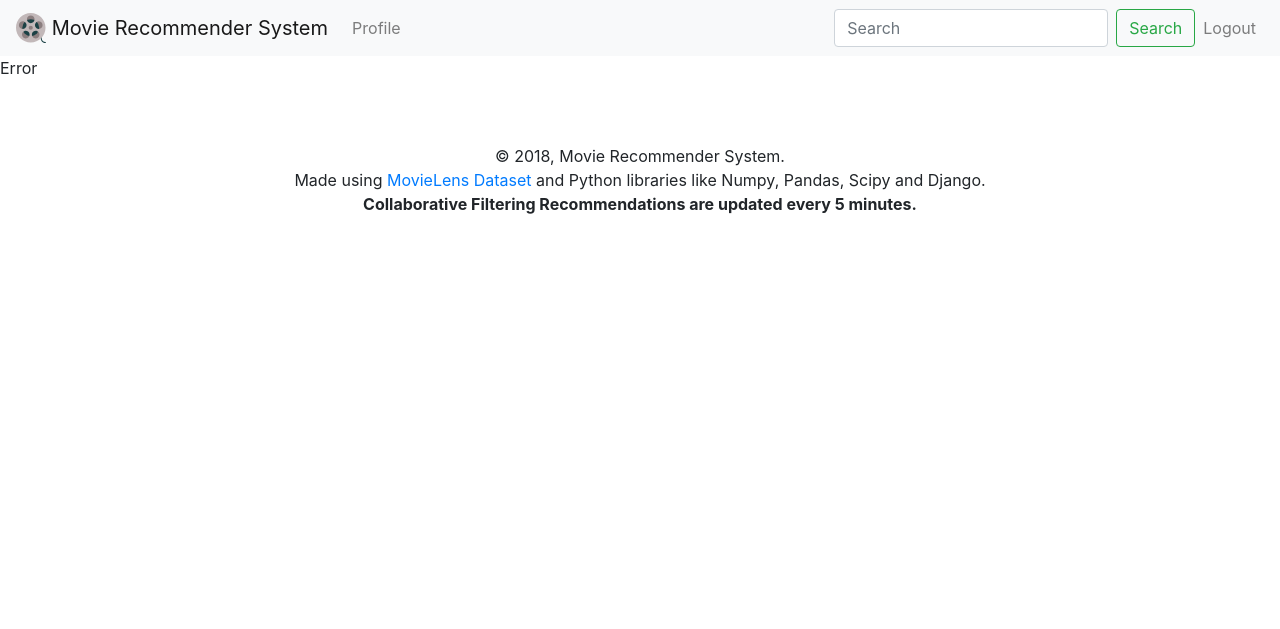
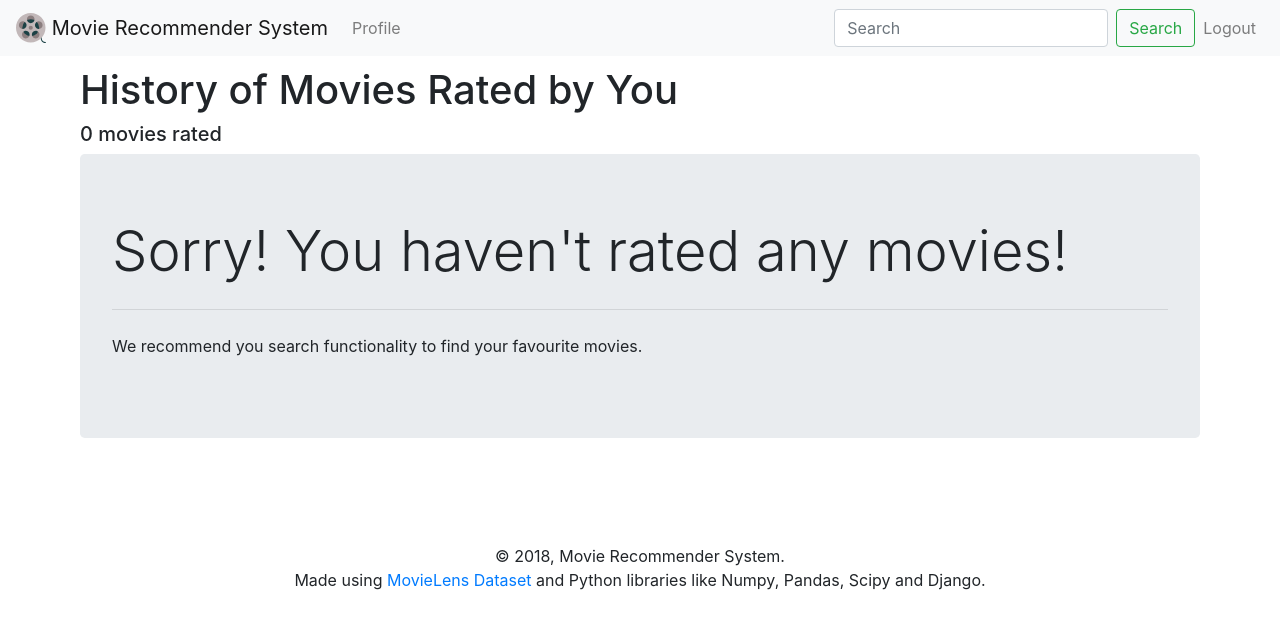
Before and after one commit to ankschoubey/Hybrid_Recommender_System, a Django app: page /profile in a window 1280 px wide. Shown: the top 629 px of the page. Run offline with Django 3.2, Linux system fonts and the light colour scheme; the visitor is signed in with stand-in values (Sample User, id 1); data that the repository does not hold is empty; parts of the project's set-up code (start-up, migrations or seed data) failed here and were passed over; some libraries are stand-ins or nearby versions.

Commit message:
Beautifications and Blocking Certain Movies from being recommender
blocked_movies variable in ui/views.py

```diff
--- a/sample_recommender.py
+++ b/sample_recommender.py
@@ -84,7 +84,7 @@ fitting = time() - start
 print('Fit time Normalised_ContentBasedFiltering = ',fitting)
 ncb_recommendation = nb.predict(movies_id)
 
-print(nb.export())
+#print(nb.export())
 
 save_exports_to_db(nb.export(), db)
 
--- a/ui/data.py
+++ b/ui/data.py
@@ -388,3 +388,15 @@ class JSON_formatter:
         #print(dict.keys())
 
         return response
+
+
+"""
+a = JSON_Former(db)
+
+data = {'Recommended for you':[1,2,3,4,5], 'Vased'}
+
+a.format(data)
+
+{'content': {'Recommended for you':[1,2,3,4,5], 'Vased'} , 'movies':{1: }}
+
+"""
--- a/ui/templates/ui/index.html
+++ b/ui/templates/ui/index.html
@@ -72,7 +72,7 @@
 
         &copy; <script>document.write(new Date().getFullYear())</script>, Movie Recommender System.<br>
         Made using <a href="https://grouplens.org/datasets/movielens/">MovieLens Dataset</a> and Python libraries like Numpy, Pandas, Scipy and Django.<br>
-        <strong>Collaborative Filtering Recommendations are updated every 5 minutes.</strong> <br>
+        <!--<strong>Collaborative Filtering Recommendations are updated every 5 minutes.</strong> <br>-->
     </div>
     <!--/.Copyright-->
 
--- a/ui/templates/ui/navbar.html
+++ b/ui/templates/ui/navbar.html
@@ -24,9 +24,9 @@
       <ul class="navbar-nav">
       <li class="nav-item">
           {% if user.is_authenticated %}
-        <a class="nav-link" href="logout">Logout</a>
+        <a class="nav-link" href="{% url 'logout' %}">Logout</a>
           {% else %}
-          <a class="nav-link" href="login">Login</a>
+          <a class="nav-link" href="{% url 'ui:login' %}">Login</a>
           {% endif %}
       </li>
     </ul>
--- a/ui/templates/ui/profile.html
+++ b/ui/templates/ui/profile.html
@@ -2,12 +2,12 @@
 
 {% block content %}
 
+<div class="container" style="padding:10px">
+    <h1>History of Movies Rated by You</h1>
+    <h5>{{user_history|length}} movies rated</h5>
 
 {% if user_history|length > 0%}
-<div class="container" style="padding:10px">
-    <h1>History of Movies Rated by You</h1>
 
-    <h5>{{user_history|length}} movies rated</h5>
 <div class="table-responsive">
       <table class="table table-bordered table-hover">
           <thead class="thead-dark ">
@@ -32,9 +32,19 @@
           </tbody>
       </table>
         </div>
+{% else %}
+<div class="jumbotron">
+    <h1 class="display-4">Sorry! You haven't rated any movies!</h1>
+
+  <hr class="my-4">
+  <!--<p>We need you to rate some movies before you get any recommendations.</p>-->
+
+    <p>We recommend you search functionality to find your favourite movies.</p>
+  <!--<p class="lead">-->
+    <!--<a class="btn btn-primary btn-lg" href="" role="button">Get a list of all movies</a>-->
+  <!--</p>-->
+</div>
+{% endif %}
     </div>
-{% else %}
-<p>Error</p>
-{% endif %}
 
 {% endblock %}
--- a/ui/templates/ui/ratings_template.html
+++ b/ui/templates/ui/ratings_template.html
@@ -1,4 +1,4 @@
-<fieldset class="rating">{% csrf_token %}
+<fieldset class="rating" style="padding:0px">{% csrf_token %}
     <input class="movie_rating" movieid='{{movieid}}' type="radio" id="star5" name="rating" value="5" /><label class = "full" for="star5" title="Awesome - 5 stars"></label>
     <input class="movie_rating" movieid='{{movieid}}' type="radio" id="star4" name="rating" value="4" /><label class = "full" for="star4" title="Pretty good - 4 stars"></label>
     <input class="movie_rating" movieid='{{movieid}}' type="radio" id="star3" name="rating" value="3" /><label class = "full" for="star3" title="Meh - 3 stars"></label>
--- a/ui/templates/ui/search.html
+++ b/ui/templates/ui/search.html
@@ -41,9 +41,9 @@
       The Dataset was last updated 10/2016.</p>
 
     <p>We recommend you search for a new term.</p>
-  <p class="lead">
-    <a class="btn btn-primary btn-lg" href="" role="button">Get a list of all movies</a>
-  </p>
+  <!--<p class="lead">-->
+    <!--<a class="btn btn-primary btn-lg" href="" role="button">Get a list of all movies</a>-->
+  <!--</p>-->
 </div>
 {% endif %}
         </div>
--- a/ui/templatetags/helper_tags.py
+++ b/ui/templatetags/helper_tags.py
@@ -5,3 +5,8 @@ register = template.Library()
 @register.filter(is_safe=True)
 def hash(h, key):
     return h[key]
+
+@register.filter(is_safe=True)
+def join_list(items):
+    items = [str(i) for i in items]
+    return ', '.join(items)
--- a/ui/views.py
+++ b/ui/views.py
@@ -23,6 +23,10 @@ fetcher = DataFetcher()
 
 from .models import Movies
 
+blocked_movies = [266,713,2288,910 ,944 ,1456 ,2039 ,2141 ,3048 ,3104 ,3465 ,4157 ,4464 ,5336 ,6113 ,6963 ,7083 ,7546 ,8633 ,8721 ,8952,3083,3846,7060,4947,5370,6985]
+
+def remove_blocked_movies(movies):
+    return [i for i in movies if i not in blocked_movies]
 
 def ajax_update_rating(request):
     if request.method == 'POST':
@@ -76,6 +80,7 @@ class Index(View):
         if user_id:
             try:
                 cf_user = fetcher.fetch_SimpleCollaborativefiltering(userid=user_id)
+                cf_user = remove_blocked_movies(cf_user)
             except:
                 pass
 
@@ -88,9 +93,11 @@ class Index(View):
 
             if movie_id_latest_movie:
                 cf_item = fetcher.fetch_SimpleCollaborativefiltering(movieid=movie_id_latest_movie)
+                cf_item = remove_blocked_movies(cf_item)
 
             if movie_id_second_movie:
                 cb_item = fetcher.fetch_SimpleContentbasedfiltering(movieid=movie_id_second_movie)
+                cb_item = remove_blocked_movies(cb_item)
 
         recommendations_not_null = [i for i in [cf_user,cf_item,cb_item] if i]
 
@@ -168,7 +175,7 @@ class Index(View):
         #     except:
         #         pass
 
-        content['Most Popular Movies'] = fetcher.fetch_Popularitybasedfiltering()
+        content['Most Popular Movies'] = remove_blocked_movies(fetcher.fetch_Popularitybasedfiltering())
         meta['Most Popular Movies'] = {'subheading': 'Popularity Based Filtering'}
 
 
@@ -196,8 +203,8 @@ class MovieView(View):
         response['detailed_movie']['id'] = pk
         #return HttpResponse(str(normalised_data_fetch(pk)))
 
-        similar_movies = normalised_data_fetch(pk)[:10]
-        user_who_like_this_also_liked = fetcher.fetch_SimpleCollaborativefiltering(movieid=pk)[:10]
+        similar_movies = remove_blocked_movies(normalised_data_fetch(pk))[:10]
+        user_who_like_this_also_liked = remove_blocked_movies(fetcher.fetch_SimpleCollaborativefiltering(movieid=pk))[:10]
 
         data = engine.format({'Similar Movies':similar_movies,'Users who liked this also liked':user_who_like_this_also_liked})
         response['similar_movies'] = similar_movies
```
Also changed, not shown: ui/templates/ui/movie_details.html (+14 -1 lines).
